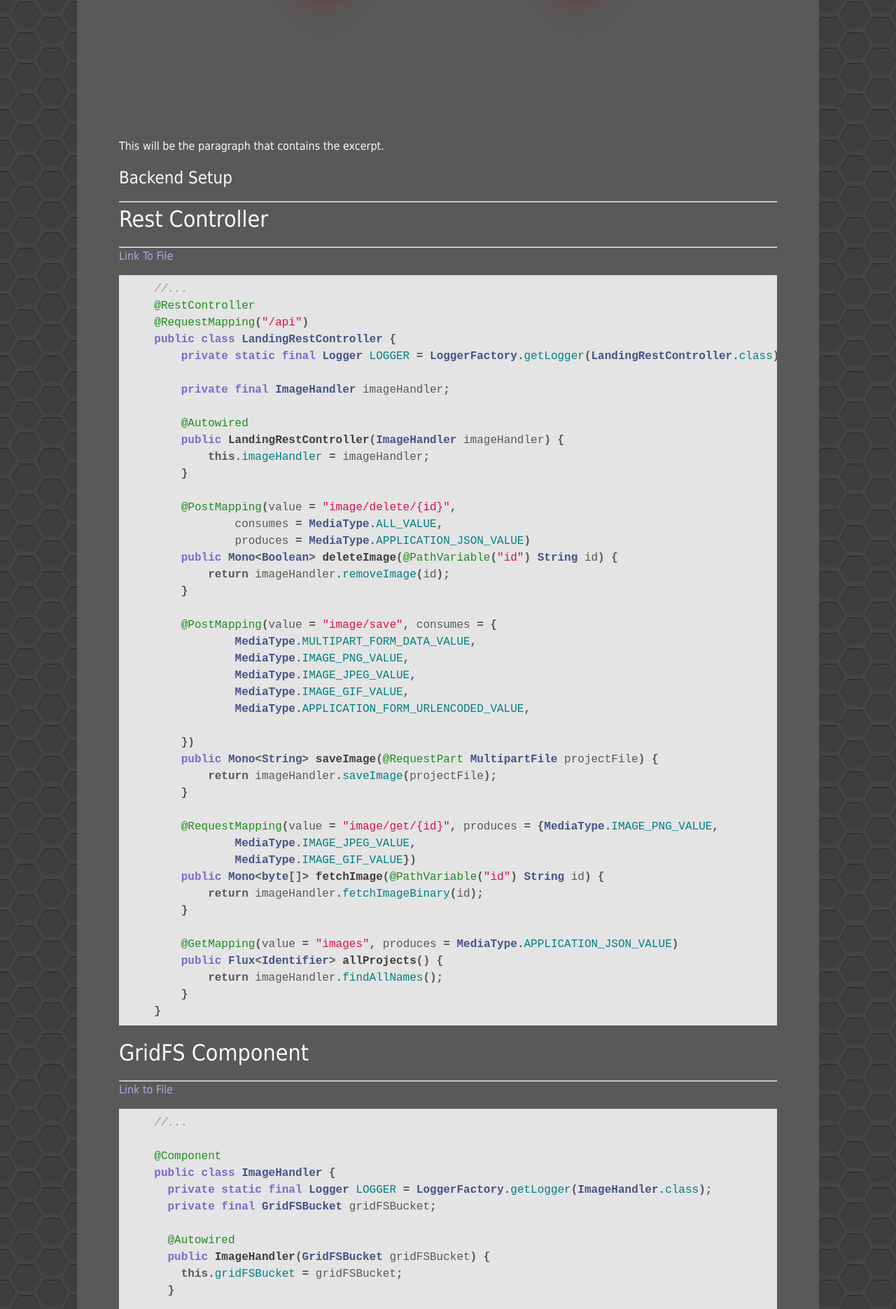
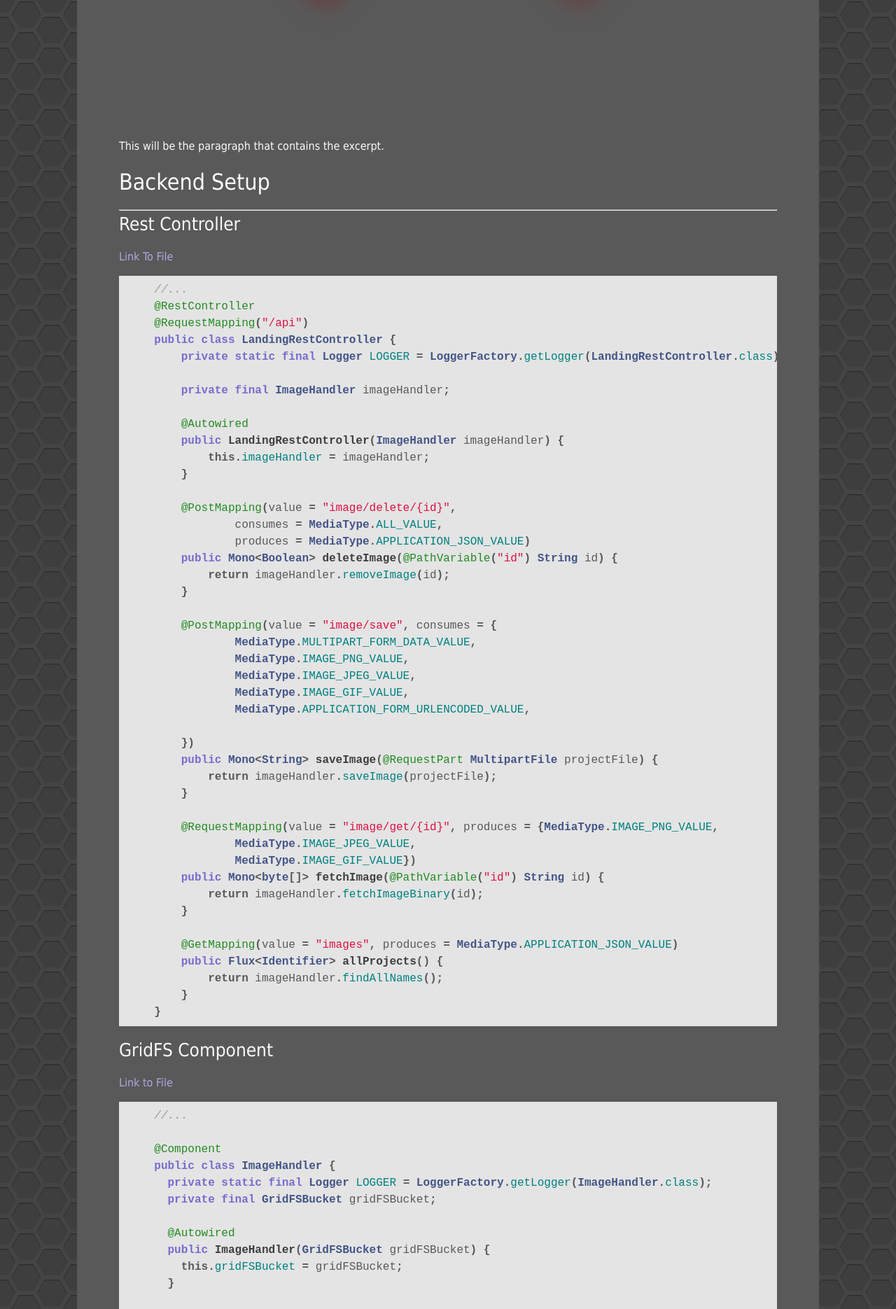
Before and after one commit to Unthrottled/blog, a Jekyll site: the page built from _posts/2017-12-14-Reactive-Mongo-Image-Persistence.md, in a window 1280 px wide. Shown: the part 1013-2883 px from the top of the page at 70% size. Built offline with Jekyll 4.4.1, drawn with Linux system fonts in a browser that asks for light colours.

Commit message:
less lines

```diff
--- a/_posts/2017-12-14-Reactive-Mongo-Image-Persistence.md
+++ b/_posts/2017-12-14-Reactive-Mongo-Image-Persistence.md
@@ -7,12 +7,11 @@ tags: [Java, Spring Boot, Reactor, WebFlux, Mongodb, Reactive Streams, Angular,
 This will be the paragraph that contains the excerpt.
 
 
-# Backend Setup
+## Backend Setup
 
 ---
 
-## Rest Controller
----
+### Rest Controller
 
 [Link To File](https://github.com/cyclic-reference/mongo-images/blob/master/web-service/src/main/java/io/acari/images/LandingRestController.java)
 {% highlight java %}
@@ -62,8 +61,7 @@ This will be the paragraph that contains the excerpt.
     }
 {% endhighlight %}
 
-## GridFS Component
----
+### GridFS Component
 
 [Link to File](https://github.com/cyclic-reference/mongo-images/blob/master/web-service/src/main/java/io/acari/images/ImageHandler.java)
 {% highlight java %}
@@ -117,8 +115,7 @@ This will be the paragraph that contains the excerpt.
     }
 {% endhighlight %}
 
-## Spring Configuration
----
+### Spring Configuration
 
 [Link to File](https://github.com/cyclic-reference/mongo-images/blob/master/web-service/src/main/java/io/acari/images/MongoConfig.java)
 {% highlight java %}
@@ -168,8 +165,8 @@ This will be the paragraph that contains the excerpt.
     }
 {% endhighlight %}
 
-## Spring Application Property Configuration
----
+### Spring Application Property Configuration
+
 [Link to File](https://github.com/cyclic-reference/mongo-images/blob/master/web-service/src/main/resources/application.yml)
 
 ### application.yml
@@ -182,8 +179,10 @@ This will be the paragraph that contains the excerpt.
         server:
           port: 80
 
+
+---
+
 # Frontend Setup
----
 
 
 {% highlight javascript %}
```
